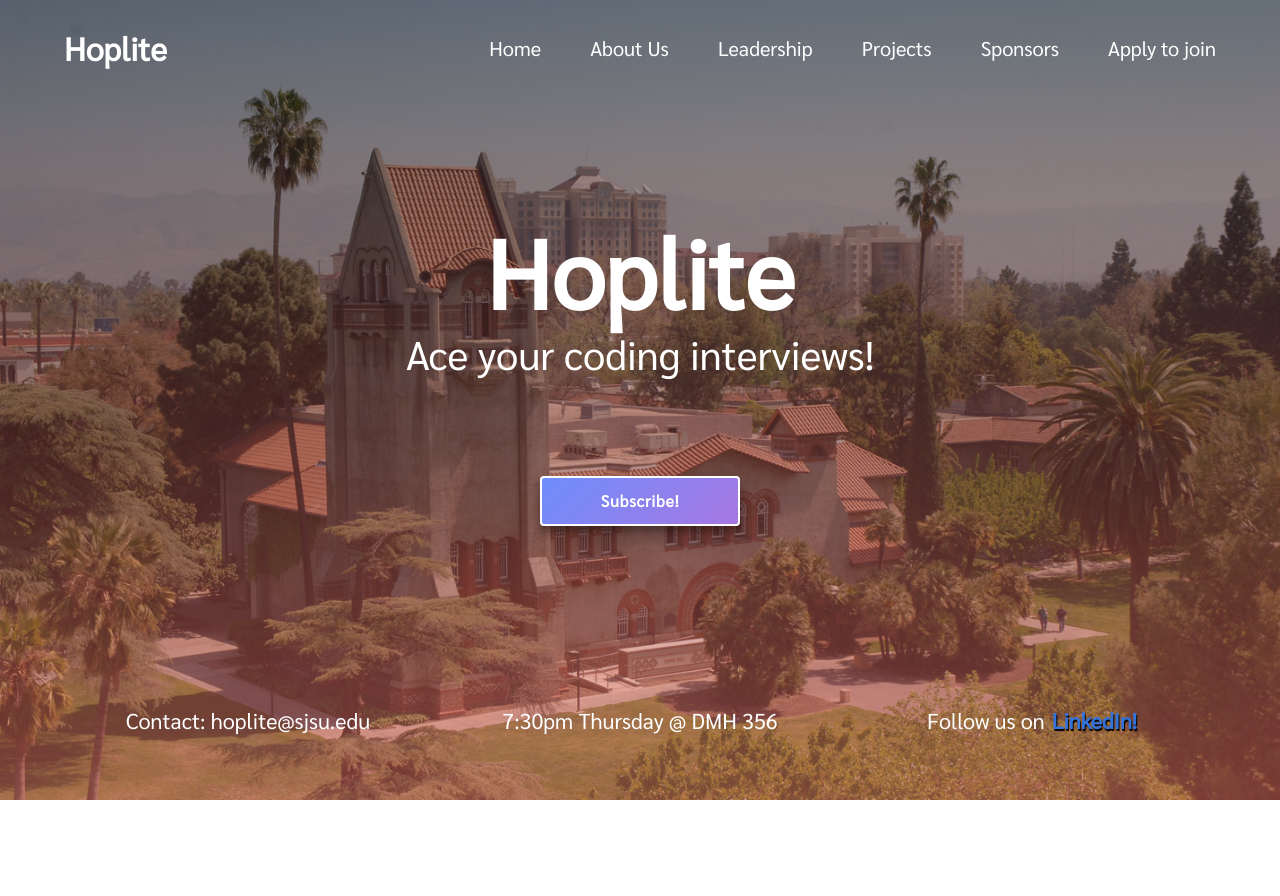
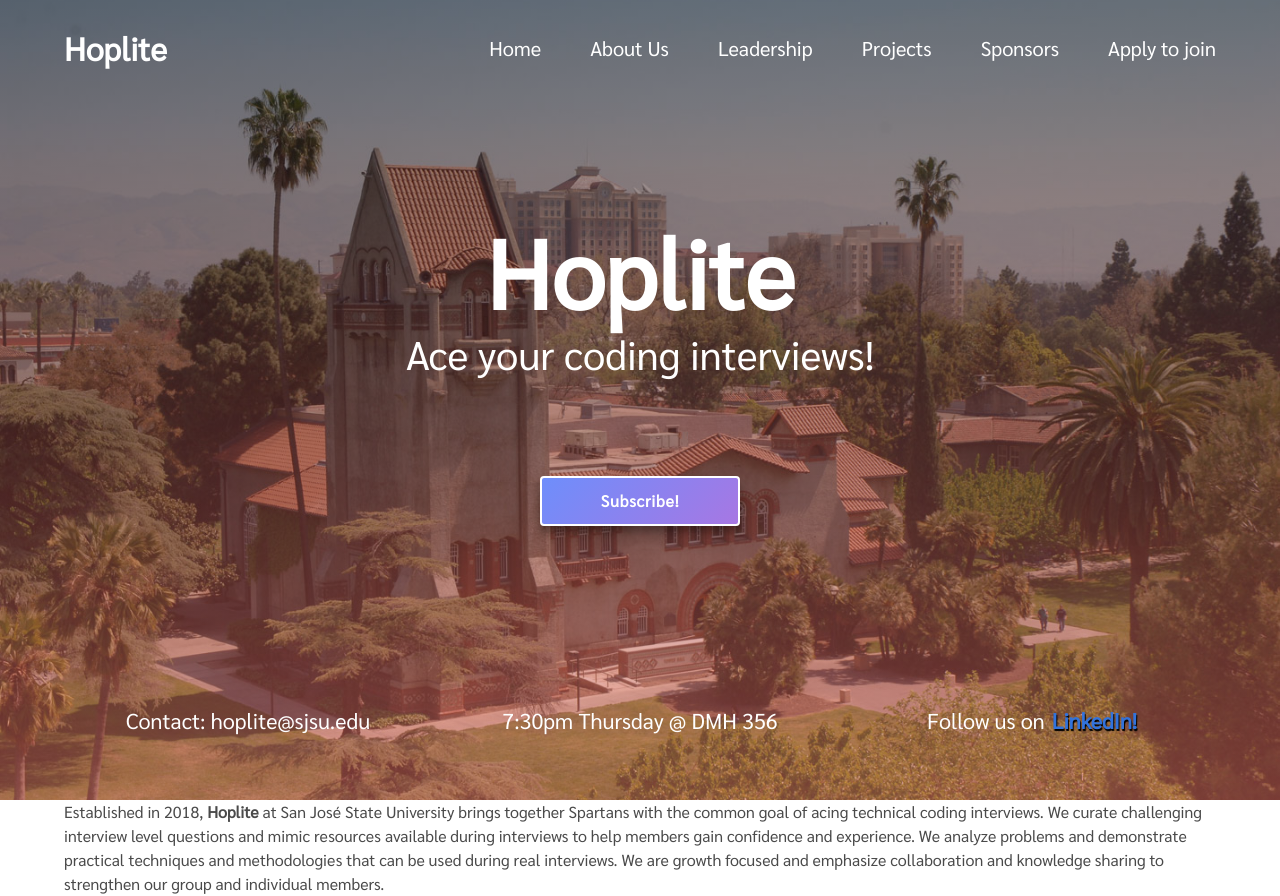
Before and after one commit to HopliteSJSU/Club-Website, a React (Create React App) app in the folder frontend/: page / in a window 1280 px wide. Before the commit the page ends 800 px from the top, so only its background shows below. Built offline with nearby package versions, Linux system fonts and the light colour scheme.

Commit message:
about us, not flex:1 yet

```diff
--- a/frontend/package.json
+++ b/frontend/package.json
@@ -20,6 +20,7 @@
     "watch-css": "npm run build-css && node-sass-chokidar --include-path src/ --include-path node_modules/ src/styles/ -o src/styles/ --watch --recursive",
     "start-js": "react-scripts start",
     "start": "npm-run-all -p watch-css start-js",
+    "initial-start": "npm install && npm start",
     "build-js": "react-scripts build",
     "build": "npm-run-all build-css build-js",
     "test": "react-scripts test --env=jsdom",
--- /dev/null
+++ b/frontend/src/components/about-us/about-us.js
@@ -0,0 +1,22 @@
+import React from 'react';
+
+const AboutUs = ({ styles }) => (
+    <div className="container" id="about-us">
+        <p>
+            Established in 2018, <b>Hoplite</b> at San José State University
+            brings together Spartans with the common goal of acing technical
+            coding interviews. We curate challenging interview level questions
+            and mimic resources available during interviews to help members gain
+            confidence and experience. We analyze problems and demonstrate practical
+            techniques and methodologies that can be used during real interviews. We
+            are growth focused and emphasize collaboration and knowledge sharing to
+            strengthen our group and individual members.
+        </p>
+    </div>
+);
+
+AboutUs.defaultProps = {
+    styles: {}
+};
+
+export default AboutUs;
--- /dev/null
+++ b/frontend/src/components/about-us/style/about-us.sass
@@ -0,0 +1,9 @@
+div.container#about-us
+    display: flex
+    flex: 1
+    justifyContent: center
+    alignItems: center
+    flex-direction: column
+    min-height: 100vh
+    min-width: 100vw
+    background-color: black
--- a/frontend/src/pages/front-page.js
+++ b/frontend/src/pages/front-page.js
@@ -1,12 +1,13 @@
 import React, { Component } from "react";
 
 import HeroBanner from "components/hero-banner/hero-banner";
-
+import AboutUs from "components/about-us/about-us";
 class FrontPage extends Component {
   render() {
     return (
       <React.Fragment>
         <HeroBanner />
+        <AboutUs />
       </React.Fragment>
     );
   }
```
Also changed, not shown: 1 other file (tests, documents, lock files or other folders).
